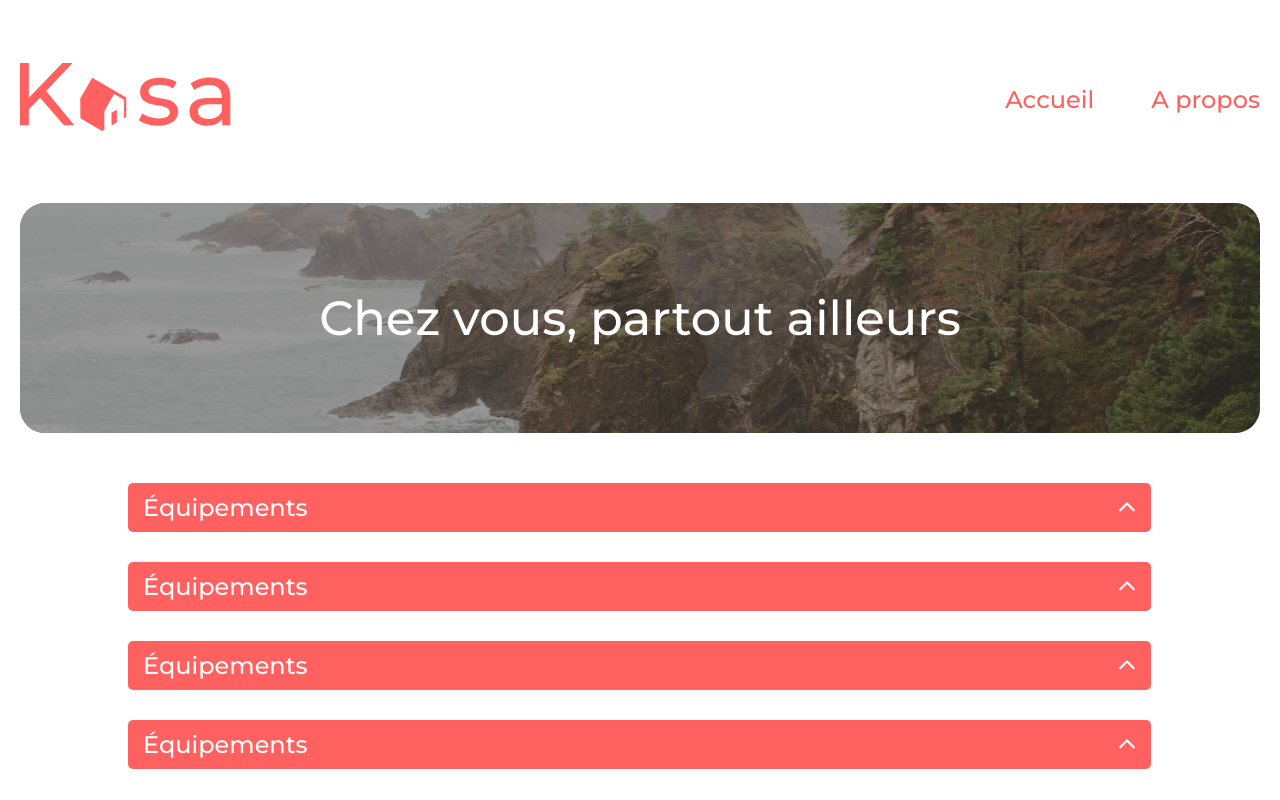
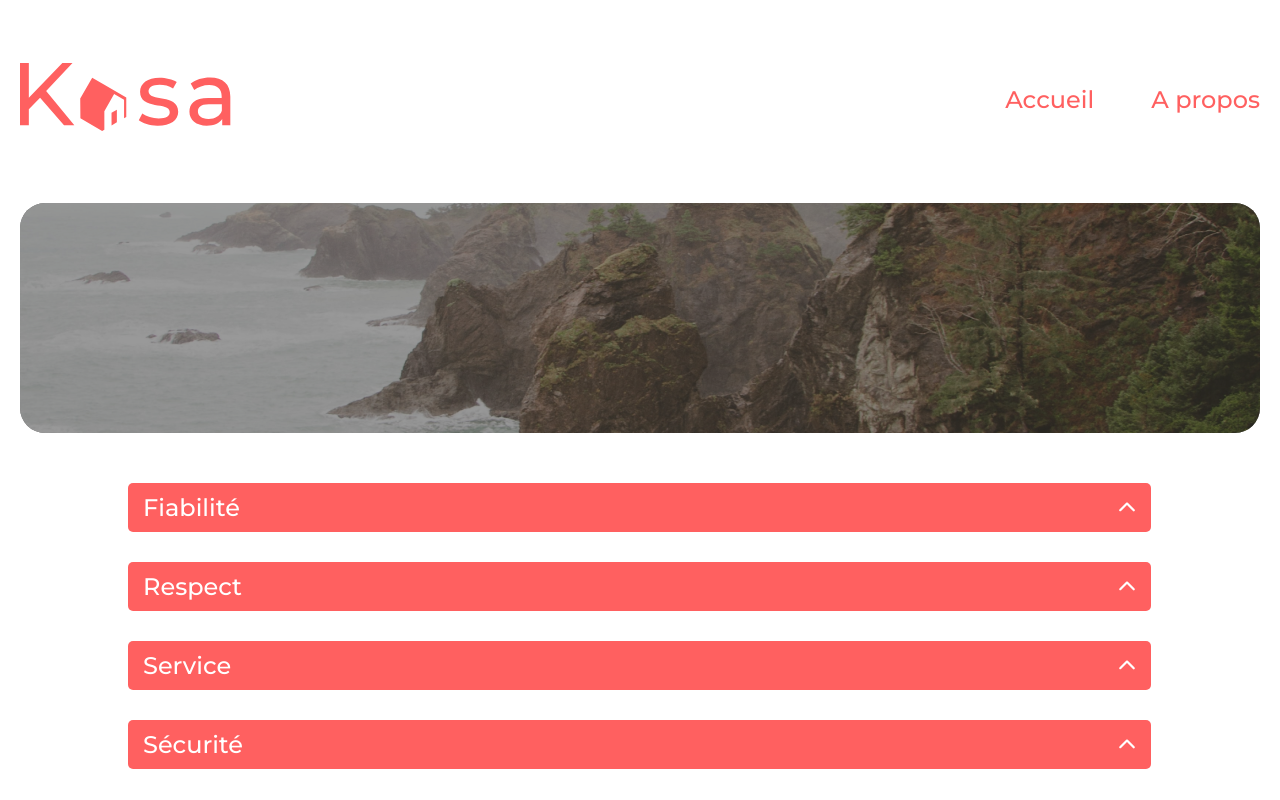
Before and after one commit to JksonKnew/P7, a React (Vite) app: page /about in a window 1280 px wide. Shown: the top 800 px of the page. Built offline with nearby package versions, Linux system fonts and the light colour scheme.

Commit message:
props banner

```diff
--- a/src/Pages/About/about.scss
+++ b/src/Pages/About/about.scss
@@ -9,6 +9,3 @@
     flex-direction: column;
     gap: 30px;
 }
-.rotate {
-    transform: rotate(180deg);
-  }
--- a/src/Pages/About/index.jsx
+++ b/src/Pages/About/index.jsx
@@ -6,17 +6,21 @@ import Banner from "../../components/Banner";
 
 import "./about.scss";
 
-const equipement = ["Clim", "Wifi", "Cuisine"]
+const fiabilité = ["Les annonces postées sur Kasa garantissent une fiabilité totale. Les photos sont conformes aux logements, et toutes les informations sont régulièrement vérifiées par nos équipes"];
+const respect = ["La bienveillance fait partie des valeurs fondatrices de Kasa. Tout comportement discriminatoire ou de perturbation du voisinage entraînera une exclusion de notre plateforme"];
+const service = ["La bienveillance fait partie des valeurs fondatrices de Kasa. Tout comportement discriminatoire ou de perturbation du voisinage entraînera une exclusion de notre plateforme"];
+const securite = ["La sécurité est la priorité de Kasa. Aussi bien pour nos hôtes que pour les voyageurs, chaques logement correspond aux critères de séurité établi pas nos services. En laissant une note aussi bien à l'hôte qu'au locataire, cela permet à nos équipes de vérifier que les standards sont bien respectés. Nous organisons également des ateliers sur la sécurité domestique pour nos hôtes."]
+
 
 function AboutPage() {
     return (<React.Fragment>
     <Header/>
-    <Banner/>
+    <Banner src="src/Assets/homeBannerImg.png" span=''/>
     <div className="listContainer">
-    <Folding title="Équipements" content={equipement}/>
-    <Folding title="Équipements" content={equipement}/>
-    <Folding title="Équipements" content={equipement}/>
-    <Folding title="Équipements" content={equipement}/>
+    <Folding title="Fiabilité" content={fiabilité}/>
+    <Folding title="Respect" content={respect}/>
+    <Folding title="Service" content={service}/>
+    <Folding title="Sécurité" content={securite}/>
     </div>
     <Footer/>
     </React.Fragment>)
--- a/src/Pages/Home/index.jsx
+++ b/src/Pages/Home/index.jsx
@@ -7,7 +7,7 @@ import CardGallery from "../../components/CardGallery";
 function HomePage() {
     return (<React.Fragment>
     <Header/>
-    <Banner/>
+    <Banner src="src/Assets/homeBannerImg.png" span='Chez vous, partout et ailleurs'/>
     <CardGallery/>
     <Footer/>
     </React.Fragment>)
--- a/src/components/Banner/index.jsx
+++ b/src/components/Banner/index.jsx
@@ -1,11 +1,11 @@
 import './banner.scss'
 import React from 'react'
 
-function Banner() {
+function Banner(props) {
     return (
         <div className='banner-container'>
-            <img src="src/Assets/homeBannerImg.png" alt="" />
-            <span>Chez vous, partout ailleurs</span>
+            <img src={props.src} alt="" />
+            <span>{props.span}</span>
         </div>
     )
 }
--- a/src/components/Folding/folding.scss
+++ b/src/components/Folding/folding.scss
@@ -19,6 +19,9 @@
         border-radius: 5px;
         cursor: pointer;
         padding: 10px 15px;
+        .rotate {
+            transform: rotate(180deg);
+        }
     }
     .foldingListContainer {
         padding: 15px 20px;
```
